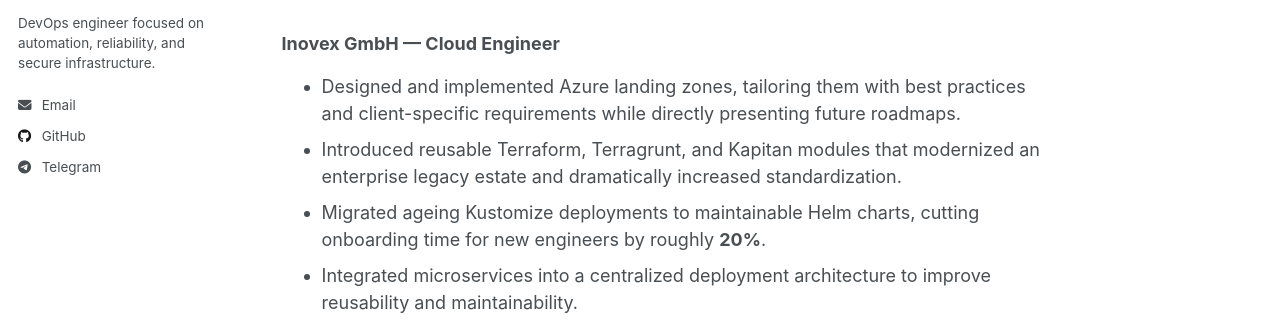
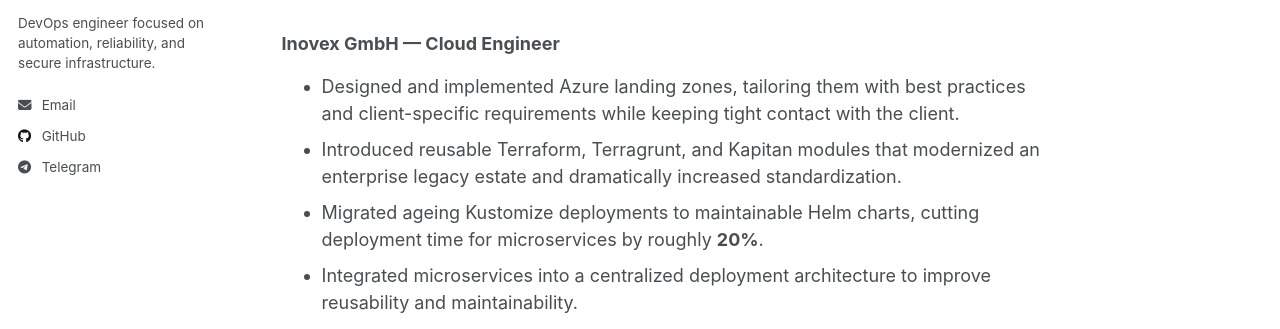
Before and after one commit to Danka32/Danka32.github.io, a Jekyll site: the page built from _pages/about.md, in a window 1280 px wide and 900 px high. Shown: the part 309-638 px from the top of the window. Built offline with Jekyll 4.4.1, drawn with Linux system fonts in a browser that asks for light colours; a script that is not in the unit is left out.

Commit message:
ref: enhance about.md page

```diff
--- a/_pages/about.md
+++ b/_pages/about.md
@@ -13,9 +13,9 @@ I’m **Daniel**, a DevOps engineer who enjoys keeping complex infrastructure re
 
 ### Inovex GmbH — Cloud Engineer
 
-- Designed and implemented Azure landing zones, tailoring them with best practices and client-specific requirements while directly presenting future roadmaps.
+- Designed and implemented Azure landing zones, tailoring them with best practices and client-specific requirements while keeping tight contact with the client.
 - Introduced reusable Terraform, Terragrunt, and Kapitan modules that modernized an enterprise legacy estate and dramatically increased standardization.
-- Migrated ageing Kustomize deployments to maintainable Helm charts, cutting onboarding time for new engineers by roughly **20%**.
+- Migrated ageing Kustomize deployments to maintainable Helm charts, cutting deployment time for microservices by roughly **20%**.
 - Integrated microservices into a centralized deployment architecture to improve reusability and maintainability.
 - Refactored GitLab CI/CD pipelines, trimming build and release times by around **30% across half of the client product portfolio**.
 - Delivered parameterized, dynamic pipelines that made delivery logic clearer and more resilient.
```
